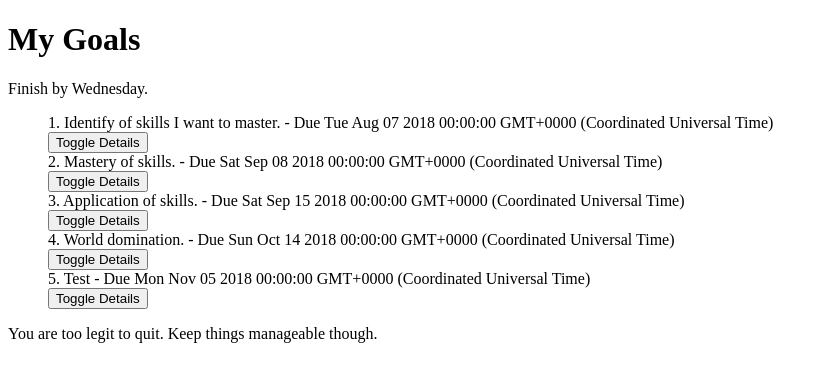
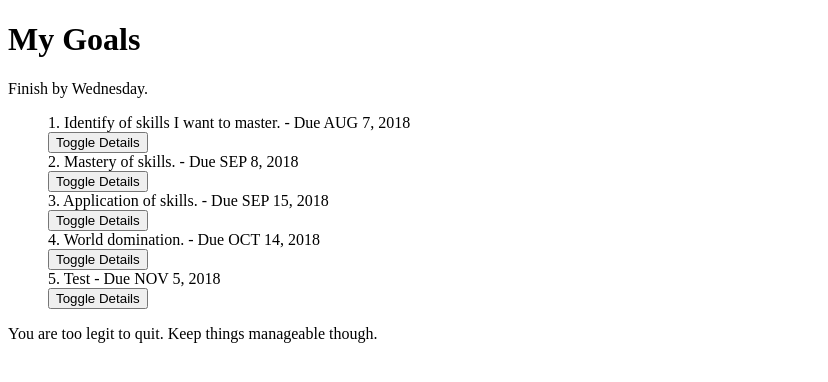
Before and after one commit to SamNgigi/Goals-v2, an Angular app: page / in a window 1280 px wide. Shown: the top 382 px of the page, without its empty margins (0-828 px from the left). Built offline with nearby package versions, Linux system fonts and the light colour scheme.

Commit message:
Chained the date property with the uppercase pipe

```diff
--- a/src/app/goals/goals.component.html
+++ b/src/app/goals/goals.component.html
@@ -25,7 +25,14 @@
     list item in the loop.
   -->
   <div *ngFor='let goal of goals; let i = index'>
-    <li id="{{i}}" appStrikeThrough>{{goal.id}}. {{goal.name}} - Due {{goal.completeDate}}</li>
+    <!--
+      Below we add the | date pipe that transforms the date object to
+      a simple month, day/date and year format.
+
+      We can also chain pipes. In this case we chain the completeDate
+      property with the uppercase pipe.
+    -->
+    <li id="{{i}}" appStrikeThrough>{{goal.id}}. {{goal.name}} - Due {{goal.completeDate | date | uppercase}}</li>
 
     <!--
       Below we create a button where by if we click it we want it
```
